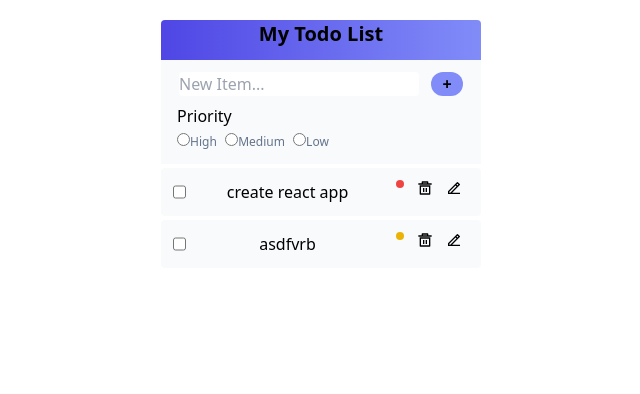
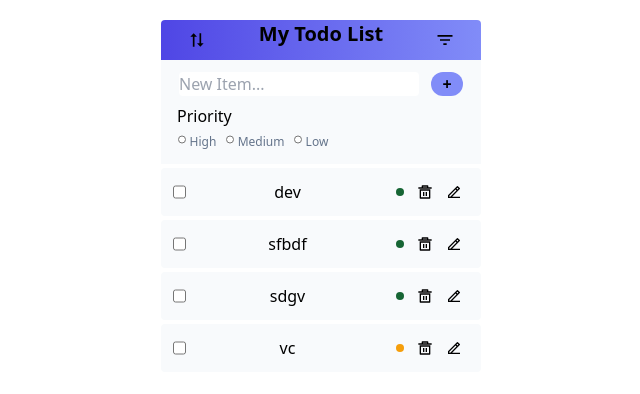
Before and after one commit to kanikakamboj49/TodoList_App, a React (Create React App) app in the folder todo/: page / in a window 1280 px wide. Shown: the top 394 px of the page, without its empty margins (319-959 px from the left). Built offline with nearby package versions, Linux system fonts and the light colour scheme; data requests are answered from the project's data file.

Commit message:
custom dropdown menu implemented

```diff
--- a/todo/db.json
+++ b/todo/db.json
@@ -1,18 +1,32 @@
 {
   "todoList": [
     {
-      "title": "create react app",
-      "priority": "High",
+      "title": "dev",
+      "priority": "Low",
       "isComplete": false,
-      "creationDate": "2023-07-18T07:28:02.414Z",
-      "id": 1
+      "creationDate": "2023-07-18T12:35:07.725Z",
+      "id": 2
     },
     {
-      "title": "asdfvrb",
+      "title": "sfbdf",
+      "priority": "Low",
+      "isComplete": false,
+      "creationDate": "2023-07-18T12:36:32.794Z",
+      "id": 3
+    },
+    {
+      "title": "sdgv",
+      "priority": "Low",
+      "isComplete": false,
+      "creationDate": "2023-07-18T12:37:10.561Z",
+      "id": 4
+    },
+    {
+      "title": "vc ",
       "priority": "Medium",
       "isComplete": false,
-      "creationDate": "2023-07-18T07:30:08.333Z",
-      "id": 2
+      "creationDate": "2023-07-18T12:37:16.360Z",
+      "id": 5
     }
   ]
 }
--- a/todo/src/App.js
+++ b/todo/src/App.js
@@ -1,6 +1,7 @@
 import { useContext, useEffect } from "react";
+import TodoListContext from "./context/todoList";
+import Dropdown from "./components/Dropdown";
 import TodoList from "./components/TodoList";
-import TodoListContext from "./context/todoList";
 
 function App() {
   const { fetchTodoList } = useContext(TodoListContext);
@@ -9,7 +10,32 @@ function App() {
     fetchTodoList();
   }, [fetchTodoList]);
 
-  return <TodoList />;
+  const items = [
+    {
+      name: "Item 1",
+      handleClick: () => console.log(`This item is Item 1`),
+    },
+    {
+      name: "Item 2",
+      handleClick: () => console.log(`This item is Item 2 `),
+    },
+    {
+      name: "Item 3",
+      handleClick: () => console.log(`This item is Item 3`),
+    },
+  ];
+
+  return (
+    <div>
+      {/* <div className="flex flex-col items-center bg-red-500">
+        <Dropdown items={items} />
+        <Dropdown items={items} />
+      </div> */}
+      <TodoList />
+      {/* <div className="relative bg-red-500 w-20 h-20"></div>
+      <div className="absolute bg-blue-500 w-20 h-20"></div> */}
+    </div>
+  );
 }
 
 export default App;
--- a/todo/src/components/AddItem.js
+++ b/todo/src/components/AddItem.js
@@ -15,7 +15,6 @@ function AddItem() {
     if (title !== "" && priority !== "") {
       addTodoItem(title, priority);
       setTitle("");
-      setPriority("");
       setErrorMessage("");
     } else if (title === "") {
       setErrorMessage("Please enter valid title");
@@ -55,36 +54,36 @@ function AddItem() {
         <div>
           <input
             type="radio"
-            className="accent-indigo-400"
+            className="accent-indigo-400 w-2"
             id="high"
             name="priority"
             value="High"
           />
-          <label for="high" className="text-xs text-slate-500">
+          <label htmlFor="high" className="text-xs text-slate-500 ml-1">
             High
           </label>
         </div>
         <div>
           <input
             type="radio"
-            className="accent-indigo-400"
+            className="accent-indigo-400 w-2"
             id="medium"
             name="priority"
             value="Medium"
           />
-          <label for="medium" className="text-xs text-slate-500">
+          <label htmlFor="medium" className="text-xs text-slate-500 ml-1">
             Medium
           </label>
         </div>
         <div>
           <input
             type="radio"
-            className="accent-indigo-400"
+            className="accent-indigo-400 w-2"
             id="low"
             name="priority"
             value="Low"
           />
-          <label for="low" className="text-xs text-slate-500">
+          <label htmlFor="low" className="text-xs text-slate-500 ml-1">
             Low
           </label>
         </div>
--- /dev/null
+++ b/todo/src/components/Dropdown.js
@@ -0,0 +1,25 @@
+import DropdownItem from "./DropdownItem";
+
+function Dropdown({ items }) {
+  const dropdownItems = (
+    <div className="absolute bg-yellow-500 w-20 rounded">
+      <ul>
+        {items.map((item, index) => {
+          return (
+            <li>
+              <DropdownItem
+                key={index}
+                name={item.name}
+                handleItemClick={item.handleClick}
+              />
+            </li>
+          );
+        })}
+      </ul>
+    </div>
+  );
+
+  return <div className="relative">{dropdownItems}</div>;
+}
+
+export default Dropdown;
--- /dev/null
+++ b/todo/src/components/DropdownItem.js
@@ -0,0 +1,9 @@
+function DropdownItem({ name, handleItemClick }) {
+  const handleClick = () => {
+    handleItemClick();
+  };
+
+  return <div onClick={handleClick}>{name}</div>;
+}
+
+export default DropdownItem;
--- a/todo/src/components/ListItem.js
+++ b/todo/src/components/ListItem.js
@@ -75,7 +75,7 @@ function ListItem({ item }) {
           onChange={handleCheckboxChange}
         />
         <div>{item.title}</div>
-        <div className="w-20 flex flex-row justify-around">
+        <div className="w-20 flex flex-row justify-around items-center">
           <Priority level={item.priority} />
           <RiDeleteBin5Line onClick={handleDeleteClick} />
           {!item.isComplete && <RiEdit2Line onClick={handleEditClick} />}
--- a/todo/src/components/Priority.js
+++ b/todo/src/components/Priority.js
@@ -1,20 +1,14 @@
 import classNames from "classnames";
 
 function Priority({ level }) {
-  //   const classes = classNames(
-  //     "w-2 h-2 bg-red-500 rounded",
-  //     level === "High" && "bg-red-500",
-  //     level === "Medium" && "bg-yellow-500",
-  //     level === "Low" && "bg-green-500"
-  //   );
+  const classes = classNames(
+    "w-2 h-2 rounded",
+    level === "High" && "bg-red-600",
+    level === "Medium" && "bg-amber-500",
+    level === "Low" && "bg-green-800"
+  );
 
-  return (
-    <div
-      className={`w-2 h-2 bg-red-500 rounded ${
-        level === "High" ? "bg-red-500" : "bg-yellow-500"
-      }`}
-    ></div>
-  );
+  return <div className={classes}></div>;
 }
 
 export default Priority;
--- a/todo/src/components/TodoList.js
+++ b/todo/src/components/TodoList.js
@@ -1,22 +1,69 @@
 import ListItem from "./ListItem";
 import useTodoListContext from "../hooks/use-todolist-context";
 import AddItem from "./AddItem";
+import { MdFilterList } from "react-icons/md";
+import { BiSortAlt2 } from "react-icons/bi";
+import { useState } from "react";
+import Dropdown from "./Dropdown";
 
 function TodoList() {
   const { todoList } = useTodoListContext();
+  const [showFilter, setShowFilter] = useState(false);
+  const [showSort, setShowSort] = useState(false);
+
+  const handleSortClick = () => {
+    if (showFilter === true) {
+      setShowFilter(false);
+    }
+    setShowSort(!showSort);
+  };
+
+  const handleFilterClick = () => {
+    if (showSort === true) {
+      setShowSort(false);
+    }
+    setShowFilter(!showFilter);
+  };
+
+  const items = [
+    {
+      name: "Item 1",
+      handleClick: () => console.log(`This item is Item 1`),
+    },
+    {
+      name: "Item 2",
+      handleClick: () => console.log(`This item is Item 2 `),
+    },
+    {
+      name: "Item 3",
+      handleClick: () => console.log(`This item is Item 3`),
+    },
+  ];
 
   const renderedList = todoList.map((item) => {
     return (
-      <div>
-        <ListItem key={item.id} item={item} />
+      <div key={item.id}>
+        <ListItem item={item} />
       </div>
     );
   });
 
   return (
     <div className="flex flex-col items-center m-5 w-4/4">
-      <div className="bg-gradient-to-r from-indigo-600 to-indigo-400 ... w-80 h-10 text-center font-black text-xl rounded-tl rounded-tr">
+      <div className="flex justify-around bg-gradient-to-r from-indigo-600 to-indigo-400 ... w-80 h-10 text-center font-black text-xl rounded-tl rounded-tr">
+        <div className="flex flex-col justify-center">
+          <button onClick={handleSortClick}>
+            <BiSortAlt2 />
+          </button>
+          {showSort && <Dropdown items={items} />}
+        </div>
         My Todo List
+        <div className="flex flex-col justify-center">
+          <button onClick={handleFilterClick}>
+            <MdFilterList />
+          </button>
+          {showFilter && <Dropdown items={items} />}
+        </div>
       </div>
       <AddItem />
       <div className="w-80">{renderedList}</div>
```
Also changed, not shown: 1 other file (tests, documents, lock files or other folders).
